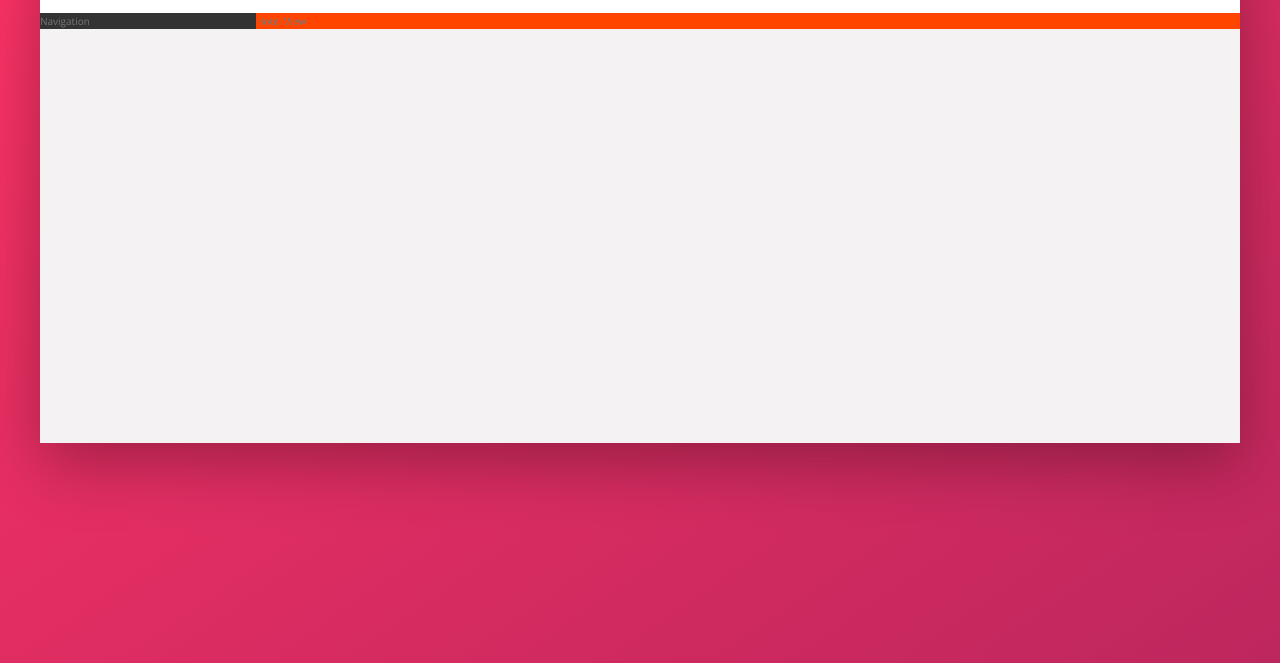
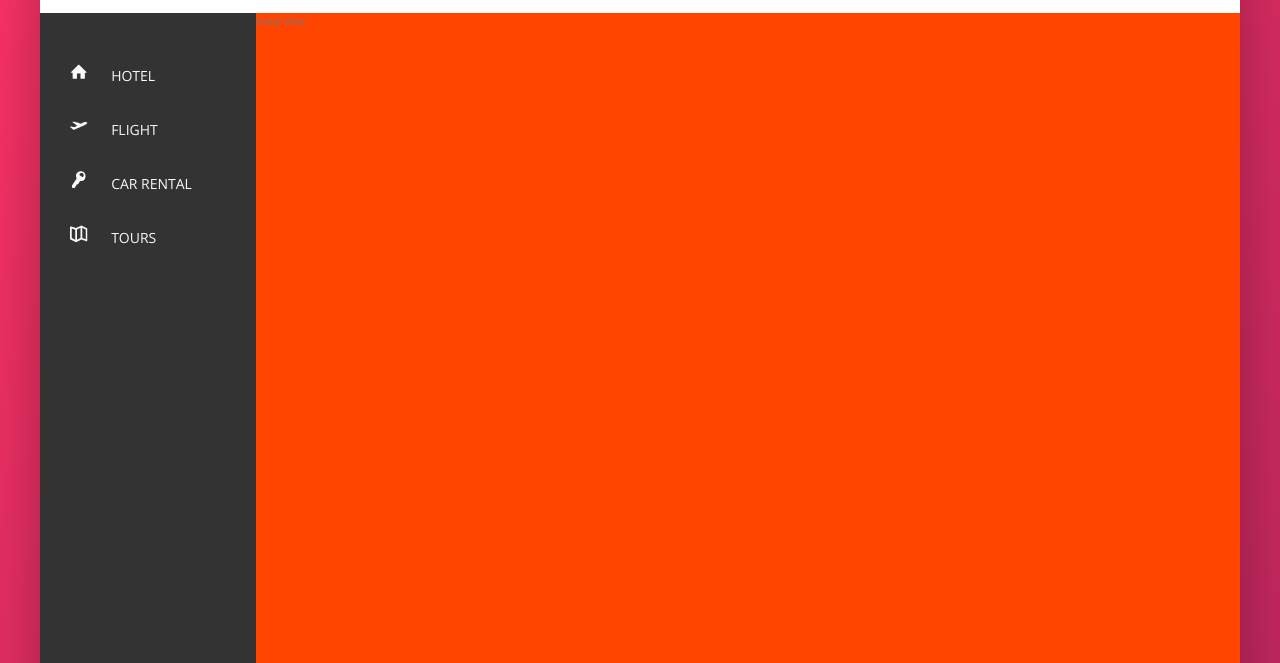
Before and after one commit to vallendito/trillo-flex-sass, a website: page index.html in a window 1280 px wide. Shown: the part 137-800 px from the top of the page. Drawn offline with nearby package versions, Linux system fonts and the light colour scheme.

Commit message:
add style nav

```diff
--- a/index.html
+++ b/index.html
@@ -46,7 +46,47 @@
 
             <div class="content">
                 <nav class="side-bar">
-                    Navigation
+                    <ul class="side-nav">
+                        <li class="side-nav__item">
+                            <a href="#" class="side-nav__link">
+                                <svg class="side-nav__icon">
+                                    <use xlink:href="img/sprite.svg#icon-home"></use>
+                                </svg>
+                                <span>Hotel</span>
+                            </a>
+                        </li>
+
+                        <li class="side-nav__item">
+                            <a href="#" class="side-nav__link">
+                                <svg class="side-nav__icon">
+                                    <use xlink:href="img/sprite.svg#icon-aircraft-take-off"></use>
+                                </svg>
+                                <span>Flight</span>
+                            </a>
+                        </li>
+
+                        <li class="side-nav__item">
+                            <a href="#" class="side-nav__link">
+                                <svg class="side-nav__icon">
+                                    <use xlink:href="img/sprite.svg#icon-key"></use>
+                                </svg>
+                                <span>Car rental</span>
+                            </a>
+                        </li>
+
+                        <li class="side-nav__item">
+                            <a href="#" class="side-nav__link">
+                                <svg class="side-nav__icon">
+                                    <use xlink:href="img/sprite.svg#icon-map"></use>
+                                </svg>
+                                <span>Tours</span>
+                            </a>
+                        </li>
+                    </ul>
+
+                    <div class="legal">
+                        &copy; 2018 by trillo. All rights reserved.
+                    </div>
                 </nav>
 
                 <main class="hotel-view">
--- a/sass/_components.scss
+++ b/sass/_components.scss
@@ -117,3 +117,41 @@
         margin-right: 1rem;
     }
 }
+
+
+/////////////////////////
+// SIDE NAVIGATION
+.side-nav {
+    font-size: 1.4rem;
+    list-style: none;
+    margin-top: 3.5rem;
+
+    &__item {
+
+    }
+
+    &__link:link,
+    &__link:visited {
+        color: var(--color-grey-light-1);
+        text-decoration: none;
+        text-transform: uppercase;
+        display: block;
+        padding: 1.5rem 3rem;
+    }
+
+    &__icon {
+        width: 1.75rem;
+        height: 1.75rem;
+        fill: currentColor;
+        margin-right: 2rem;
+    }
+}
+
+/////////////////////////
+// LEGAL TEXT
+.legal {
+    font-size: 1.2rem;
+    text-align: center;
+    padding: 2.5rem;
+    color: var(--color-grey-light-4);
+}
--- a/sass/_layout.scss
+++ b/sass/_layout.scss
@@ -27,10 +27,15 @@
     background-color: var(--color-grey-dark-1);
 
     flex: 0 0 18%;
+    display: flex;
+    flex-direction: column;
+    justify-content: space-between;
 }
 
 .hotel-view {
     background-color: #fff;
     background-color: orangered;
+    height: 80rem;
+
     flex: 1;
 }
```
Also changed, not shown: css/style.css.
